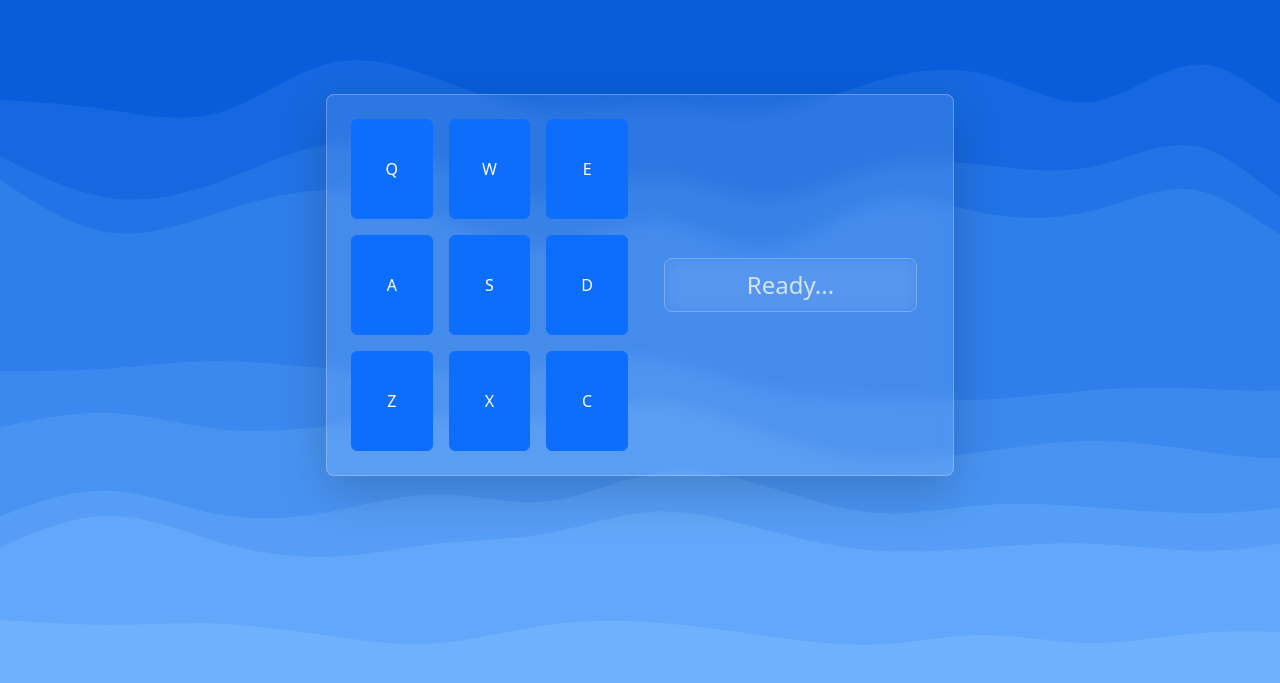
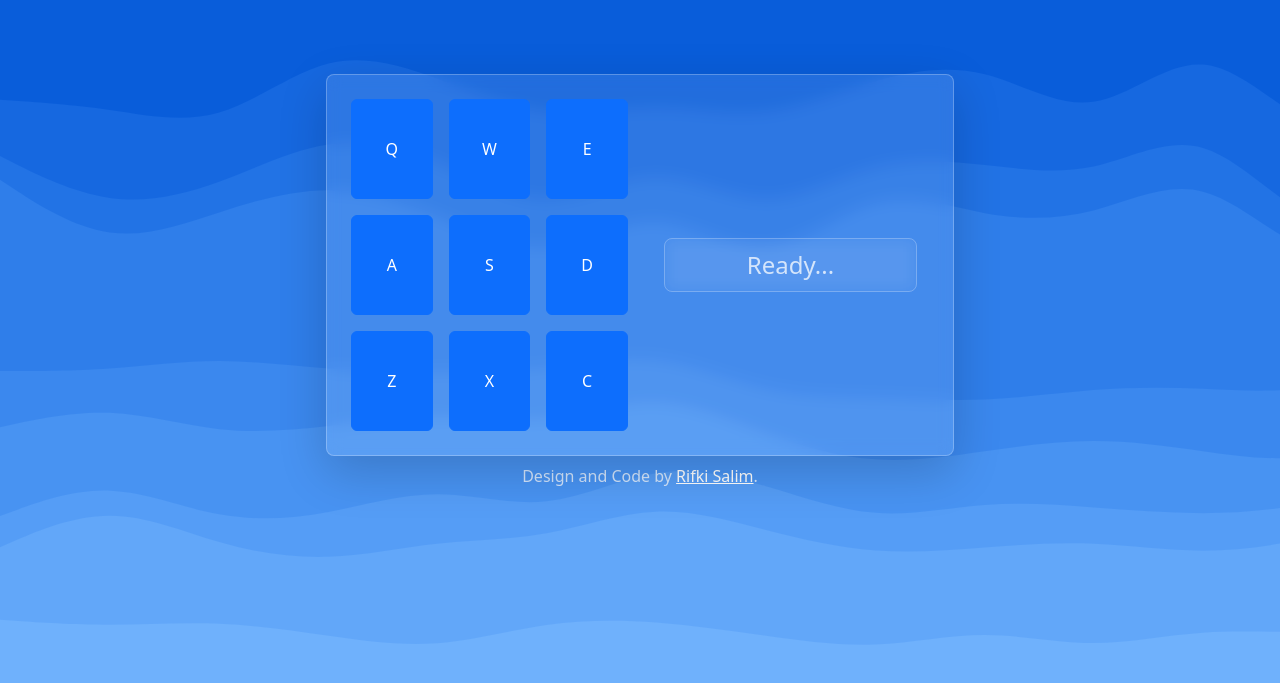
Before and after one commit to RifkiSalim/FCC-Cert_DrumMachine, a React (Create React App) app: page / in a window 1280 px wide. Shown: the part 115-798 px from the top of the page. Built offline with nearby package versions, Linux system fonts and the light colour scheme.

Commit message:
🌈 style(App): add copyright text

```diff
--- a/src/App.js
+++ b/src/App.js
@@ -126,6 +126,19 @@ const App = () => {
             </div>
           </div>
         </div>
+        {/* Copyright Text */}
+        <span className="text-center text-white text-opacity-75 my-2">
+          Design and Code by{" "}
+          <a
+            href="https://rifkisalim.com"
+            target="_blank"
+            rel="noreferrer"
+            className="text-white"
+          >
+            Rifki Salim
+          </a>
+          .
+        </span>
       </div>
     </div>
   );
```
